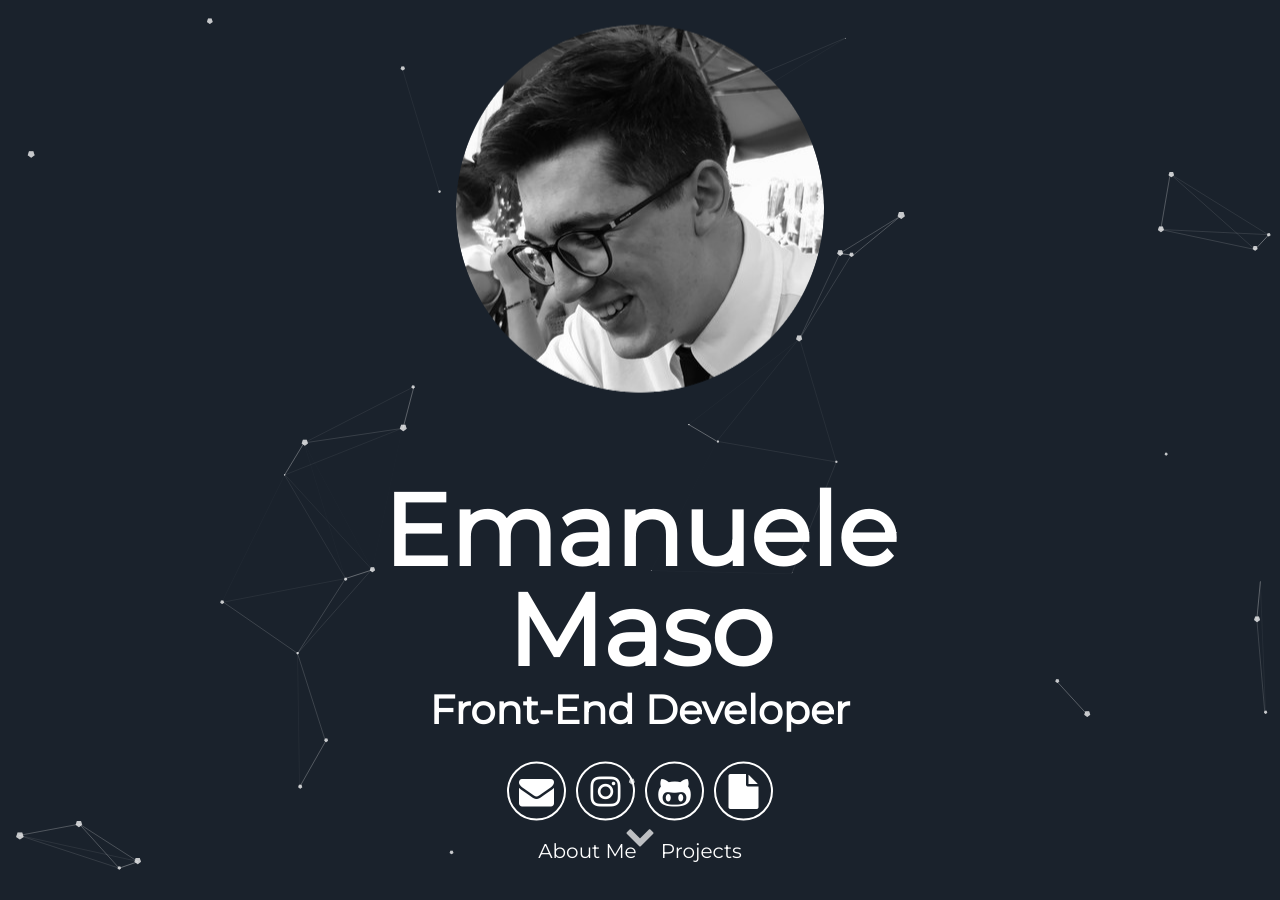
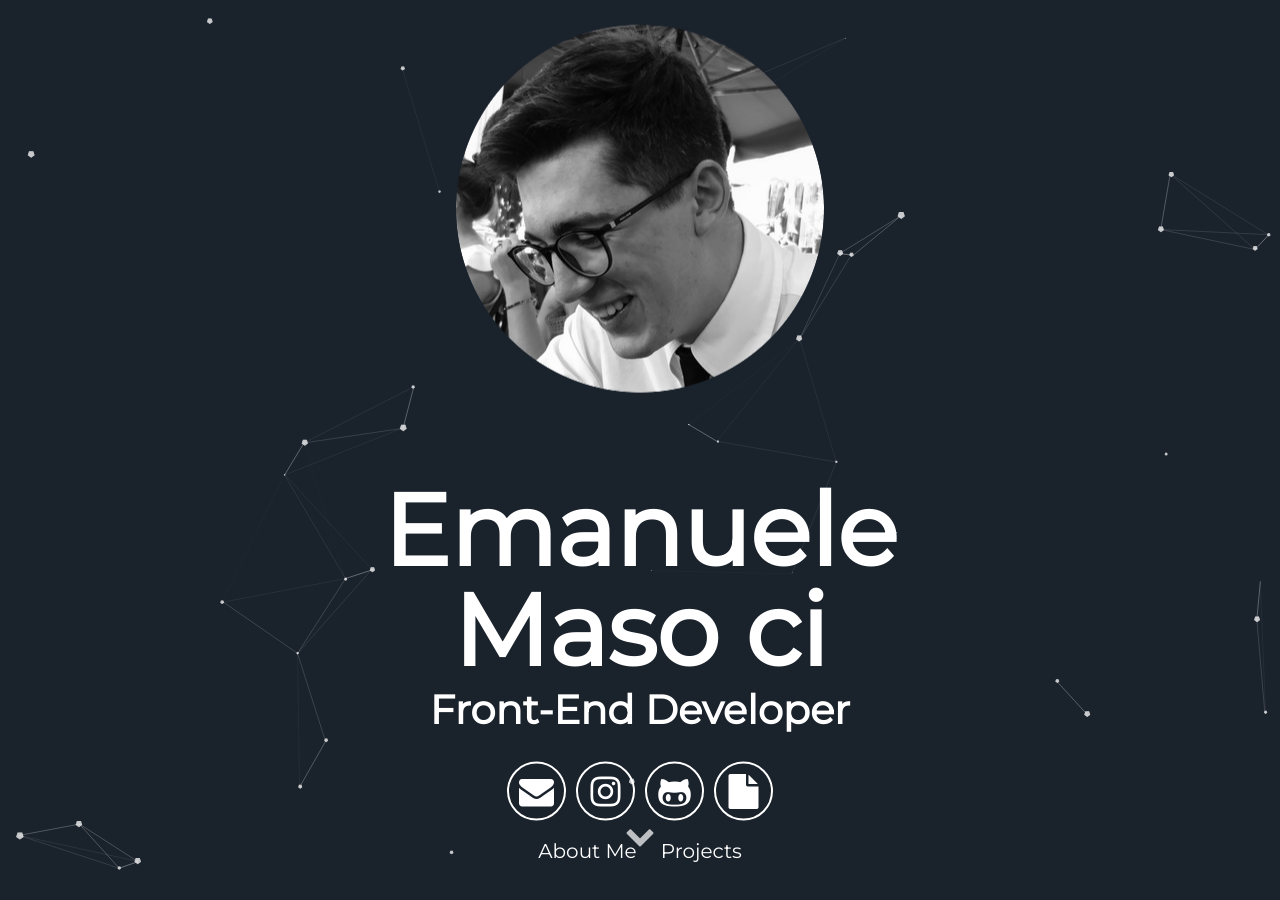
Before and after one commit to ClarkStoro/clarkstoro.github.io, a Jekyll site: the page built from index.html, in a window 1280 px wide and 900 px high. Built offline with Jekyll 4.4.1, drawn with Linux system fonts in a browser that asks for light colours.

Commit message:
Update header.html

```diff
--- a/_includes/header.html
+++ b/_includes/header.html
@@ -6,7 +6,7 @@
       </div>
 
       <h1>
-        <span class="site-title">{{site.username}}</span>
+        <span class="site-title">{{site.username}} ci</span>
         <span class="site-description">{{site.user_title}}</span>
       </h1>
       <div class="header-icons">
```
